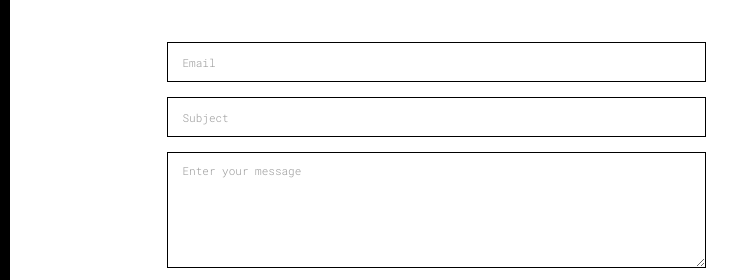
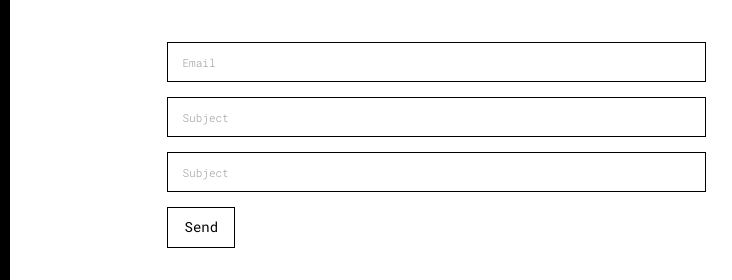
Before and after one commit to Mroxny/mroxny.github.io, a plain HTML site: page contact.html in a window 1280 px wide. Shown: the part 160-440 px from the top of the page, 0-732 px from the left. Drawn offline with Linux system fonts and the light colour scheme.

Commit message:
Add files via upload

```diff
--- a/contact.html
+++ b/contact.html
@@ -73,7 +73,8 @@
                         <input type="text" class="form-control" id="subject" placeholder="Subject">
                       </div>
                       <div class="form-group">
-                        <textarea class="form-control" rows="5" placeholder="Enter your message"required></textarea>
+                        <input type="text" class="form-control" id="subject" placeholder="Subject">
+
                       </div>
                       <button type="submit" class="btn btn-default btn-lg">Send</button>
                     </div>
```
